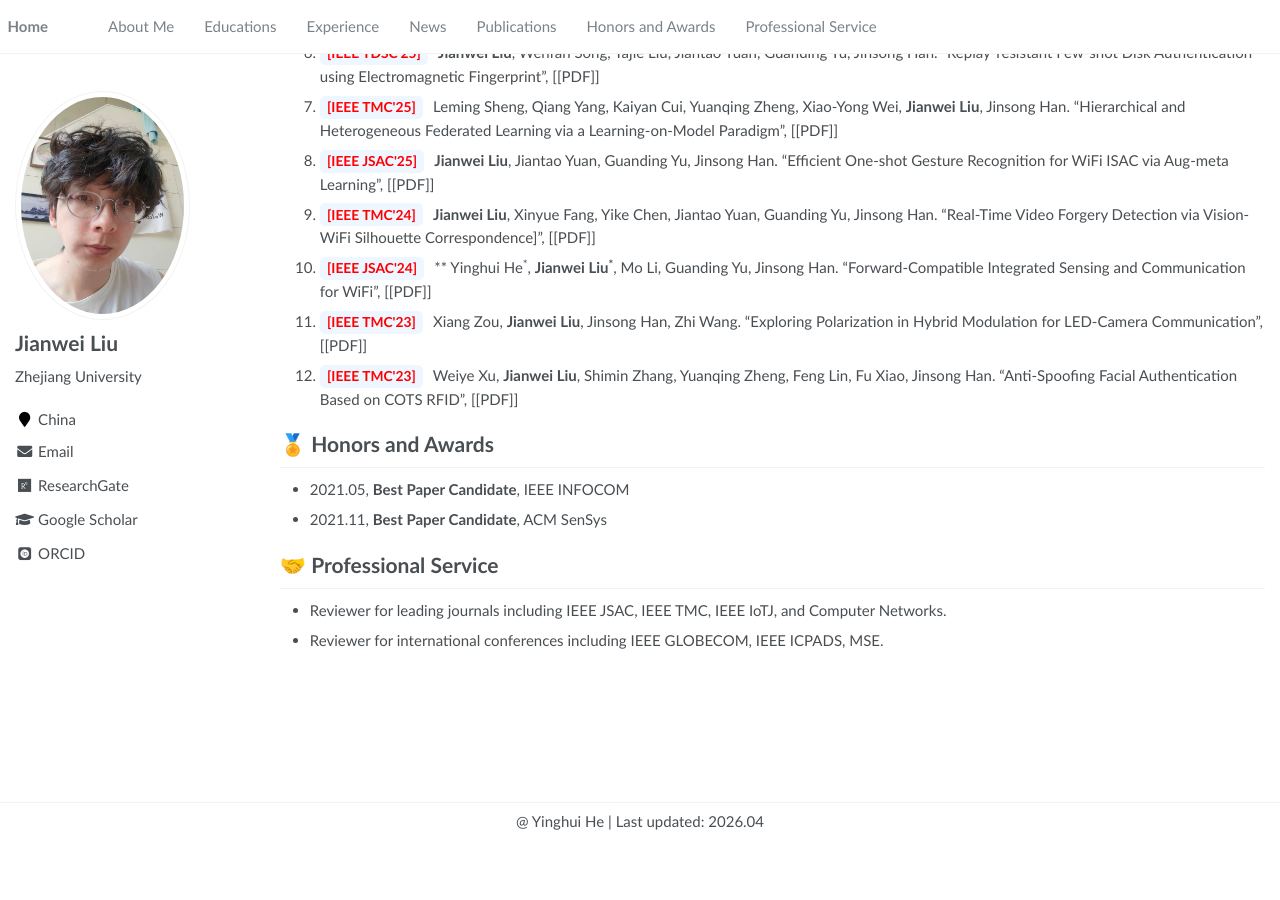
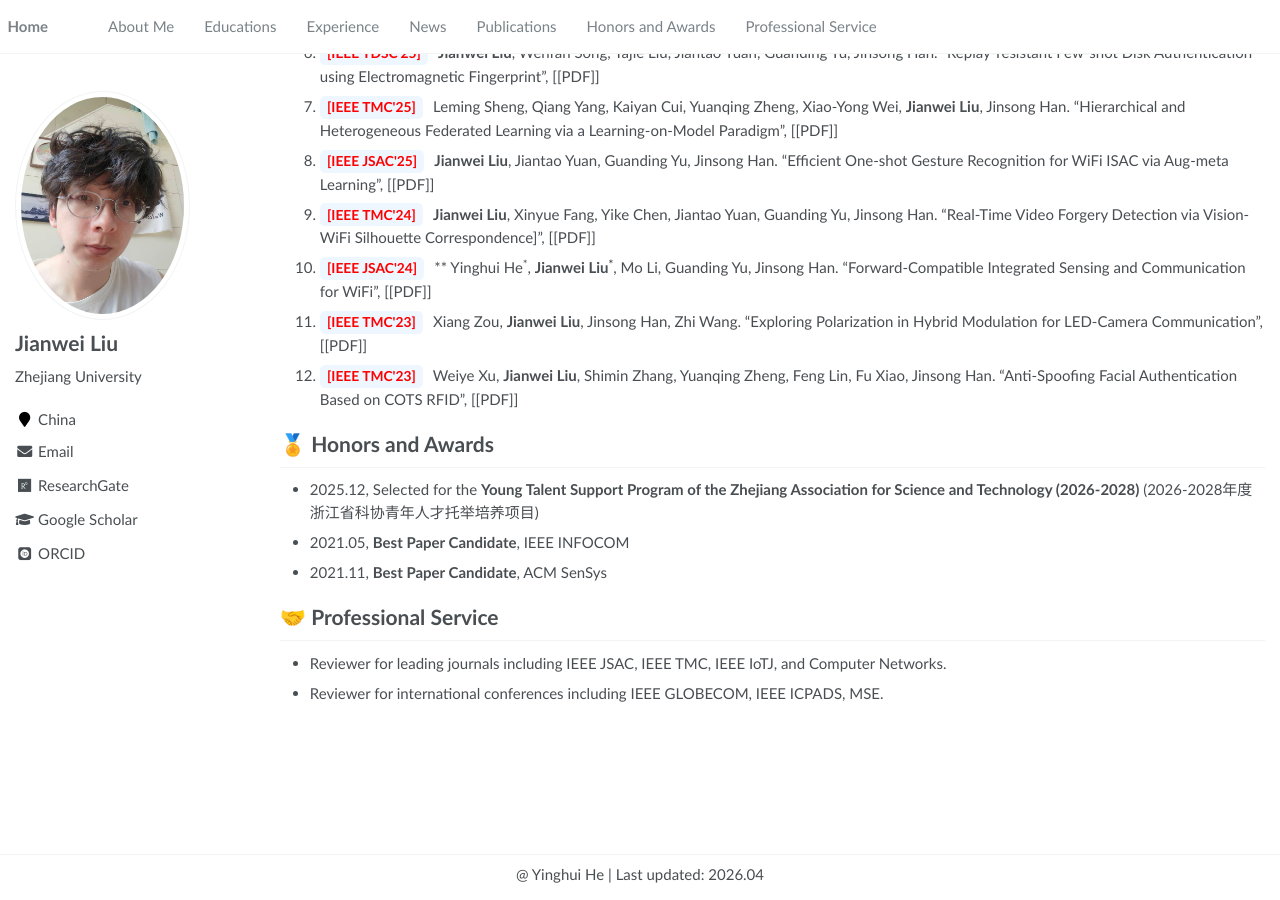
Before and after one commit to DragonflyCaptainL/DragonflyCaptainL.github.io, a Jekyll site: the page built from _pages/about.md, in a window 1280 px wide and 900 px high, scrolled down 1064 px. Built offline with Jekyll 4.4.1, drawn with Linux system fonts in a browser that asks for light colours; some web fonts are replaced; before the commit the page ends 1912 px from its top, so only the background shows below that.

Commit message:
Update about.md

```diff
--- a/_pages/about.md
+++ b/_pages/about.md
@@ -74,6 +74,7 @@ If you have any questions about my research, or if you are interested in potenti
 
 
 # 🏅 Honors and Awards
+- 2025.12, Selected for the **Young Talent Support Program of the Zhejiang Association for Science and Technology (2026-2028)** (2026-2028年度浙江省科协青年人才托举培养项目)
 - 2021.05, **Best Paper Candidate**, IEEE INFOCOM
 - 2021.11, **Best Paper Candidate**, ACM SenSys
 
```
